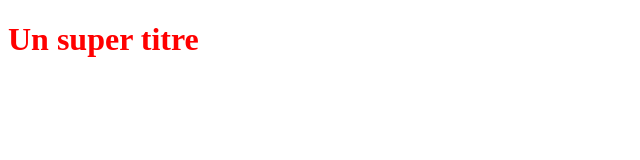
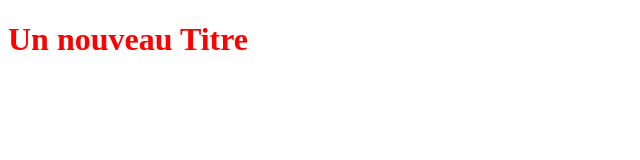
Before and after one commit to bakta-co/OpenclassroomsProject, a plain HTML site: page index.html in a window 1280 px wide. Shown: the whole page, without its empty margins (0-640 px from the left). Drawn offline with Linux system fonts and the light colour scheme.

Commit message:
test nouveau titre

```diff
--- a/index.html
+++ b/index.html
@@ -5,6 +5,6 @@
    <link rel="stylesheet" type="text/css" href="style.css">
 </head>
 <body>
-   <h1>Un super titre</h1>
+   <h1>Un nouveau Titre</h1>
 </body>
 </html>
```
